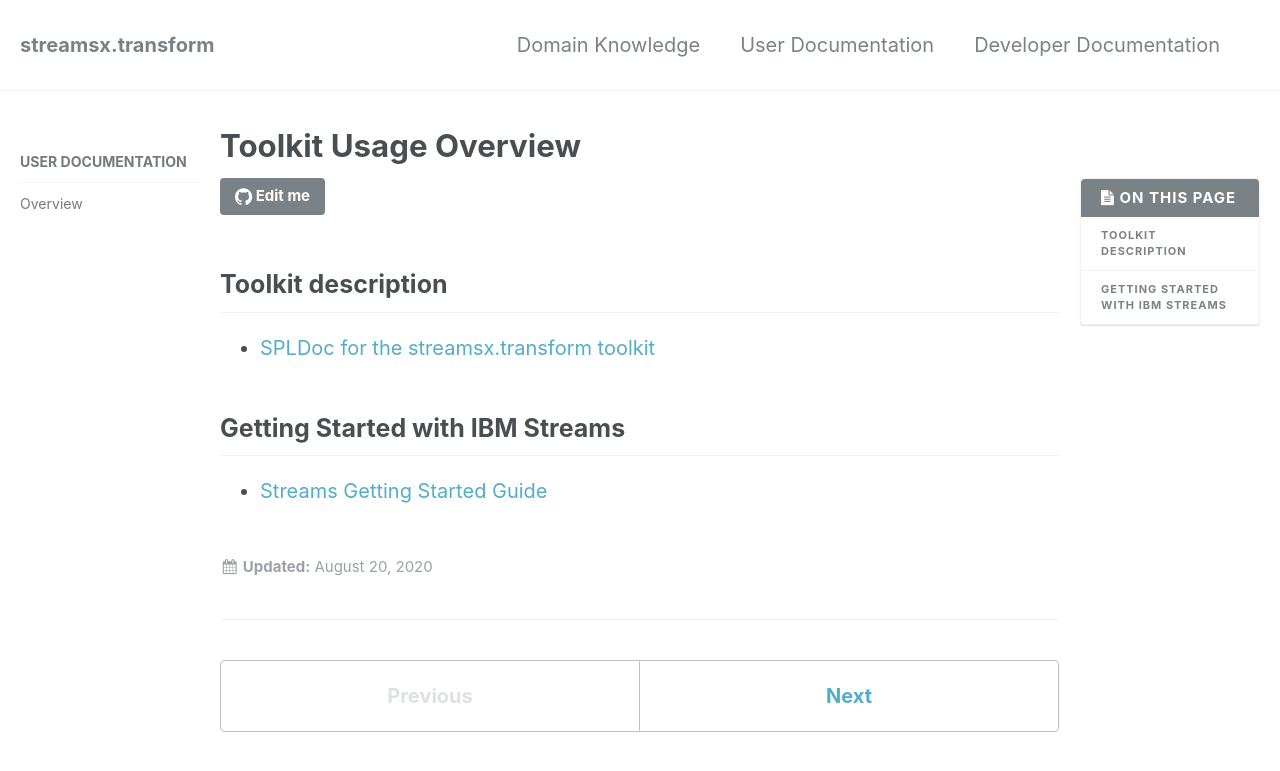
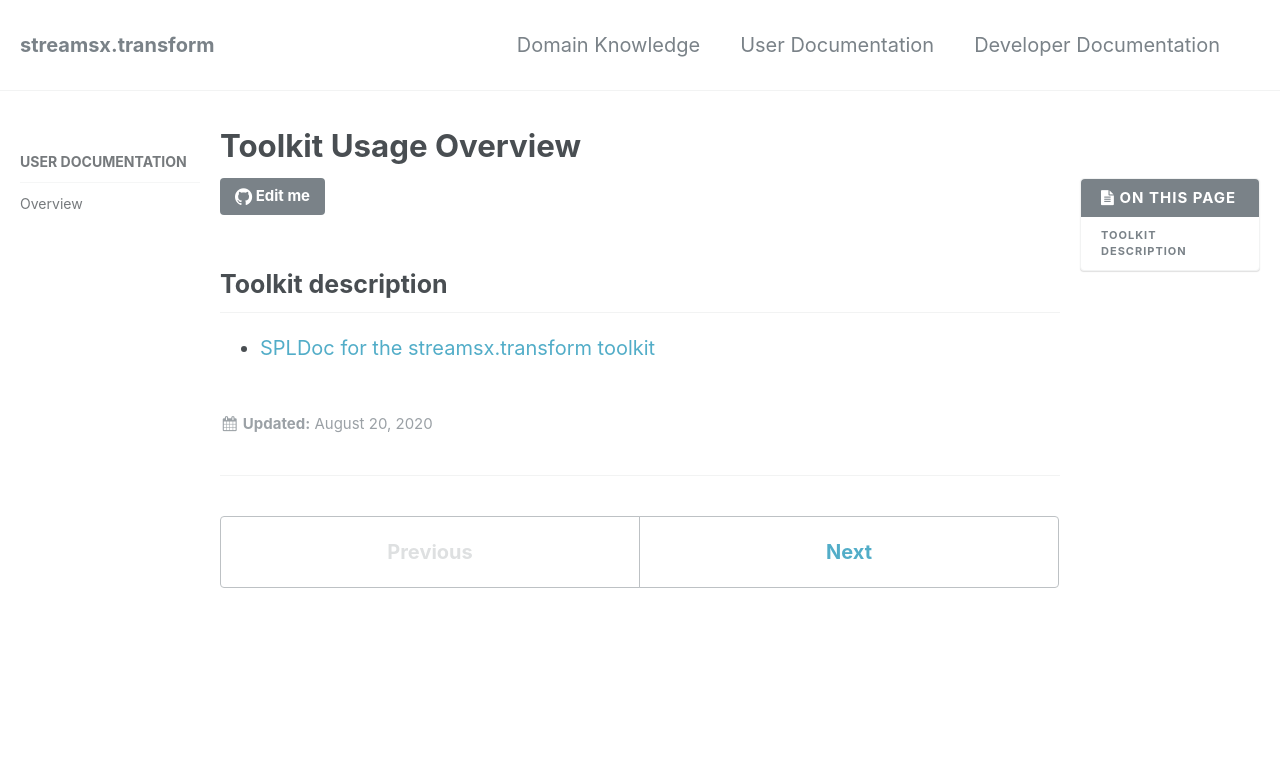
Before and after one commit to IBMStreams/streamsx.transform, a Jekyll site: the page built from _docs/01-user_overview.md, in a window 1280 px wide and 900 px high. Shown: the top 771 px of the window. Built offline with Jekyll 4.4.1, drawn with Linux system fonts in a browser that asks for light colours.

Commit message:
Update 01-user_overview.md

```diff
--- a/_docs/01-user_overview.md
+++ b/_docs/01-user_overview.md
@@ -15,8 +15,3 @@ sidebar:
 ## [](#header-1)Toolkit description
 
 * [SPLDoc for the streamsx.transform toolkit](https://ibmstreams.github.io/streamsx.transform/doc/spldoc/html/index.html)
-
-
-## [](#header-2)Getting Started with IBM Streams
-
-*   [Streams Getting Started Guide](http://ibmstreams.github.io/streamsx.documentation/docs/spl/quick-start/qs-0/)
```
